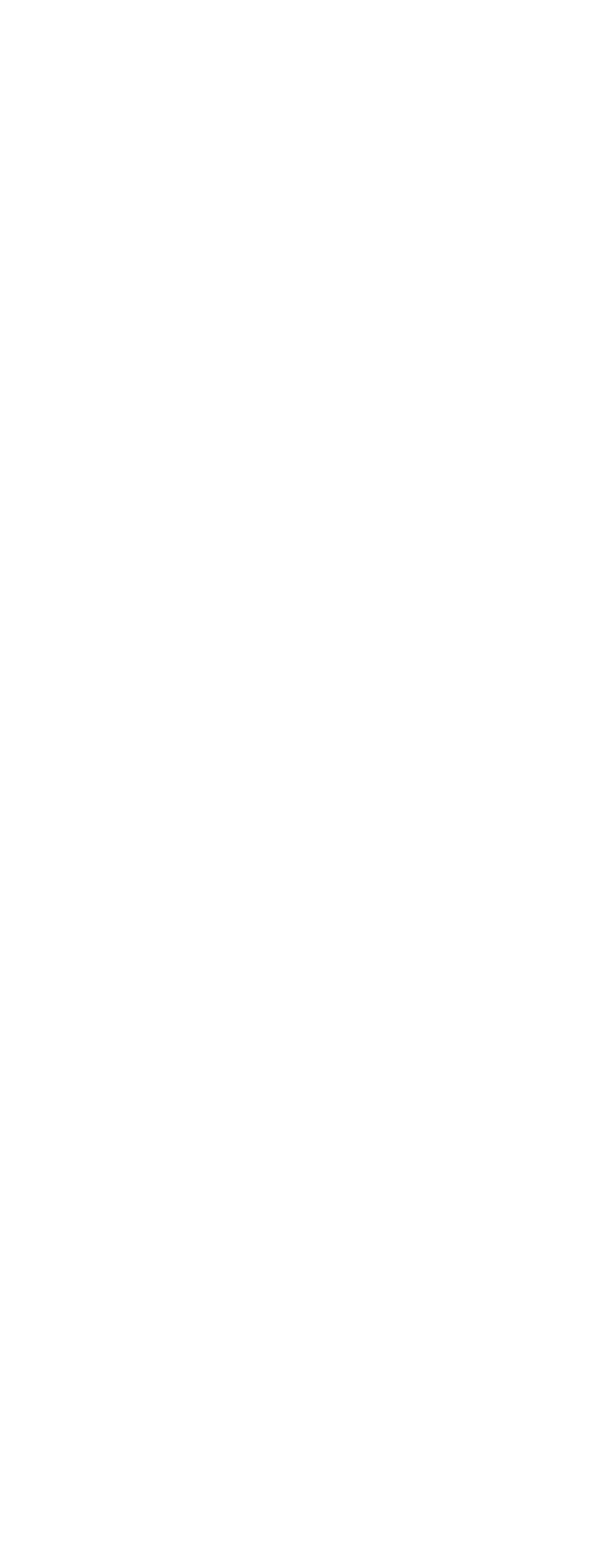
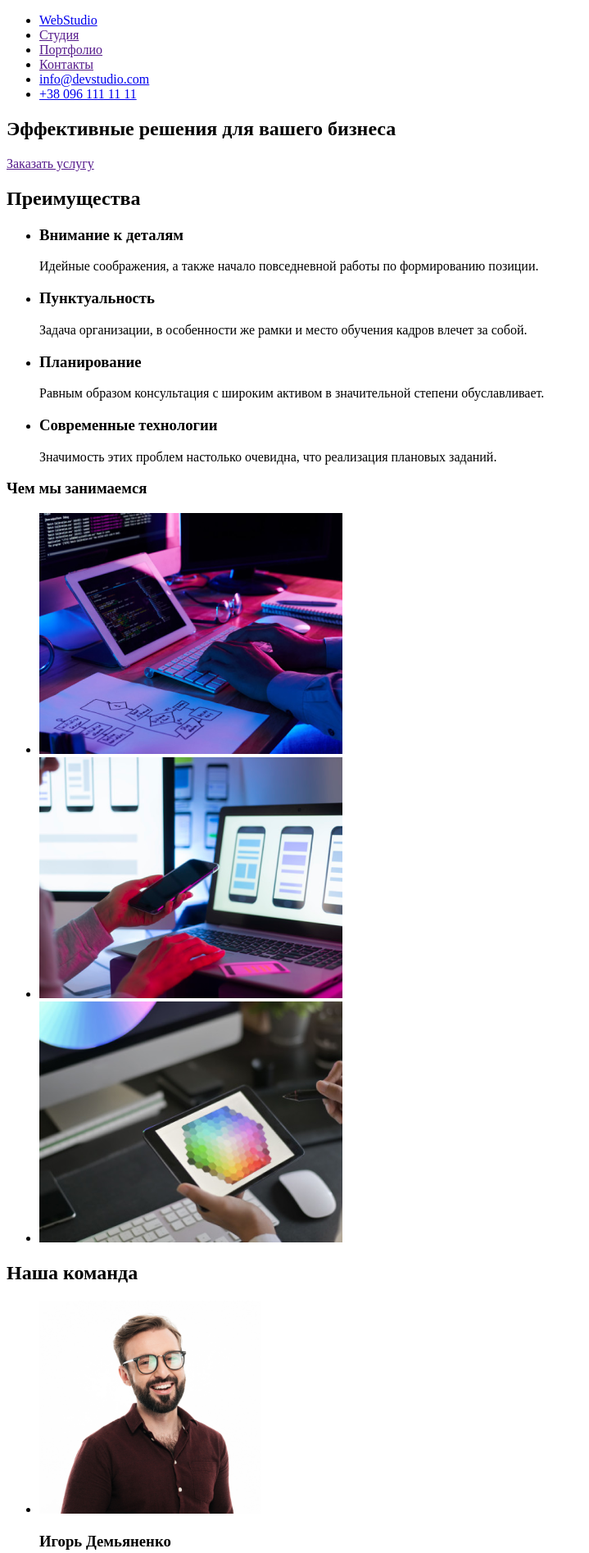
Before and after one commit to Yevhenns/goit-markup-hw-01, a plain HTML site: page index.html in a window 1280 px wide. Shown: the top 1895 px of the page at 82% size, without its empty margins (0-719 px from the left). Before the commit the page ends 800 px from the top, so only its background shows below. Drawn offline with Linux system fonts and the light colour scheme.

Commit message:
Добавлены фото

```diff
--- a/index.html
+++ b/index.html
@@ -4,9 +4,94 @@
     <meta charset="UTF-8">
     <meta http-equiv="X-UA-Compatible" content="IE=edge">
     <meta name="viewport" content="width=device-width, initial-scale=1.0">
-    <title>Document</title>
+    <title>WebStudio</title>
 </head>
-<body>
-
-</body>
+<main>
+    <!-- Заголовок списком -->
+    <header>
+        <nav>
+            <ul>
+                <li> <a href="/index.html">WebStudio</a> </li>
+                <li> <a href="">Студия</a> </li>
+                <li> <a href="">Портфолио</a> </li>
+                <li> <a href="">Контакты</a> </li>
+                <li> <a href="mailto:info@devstudio.com">info@devstudio.com</a> </li>
+                <li> <a href="tel:+380961111111">+38 096 111 11 11</a> </li>
+            </ul>
+        </nav>
+    </header>
+    <!-- 1 секция -->
+    <section>
+        <h1>Эффективные решения для вашего бизнеса</h1>
+        <a href="">Заказать услугу</a>
+    </section>
+    <!-- 2 секция -->
+    <section>
+        <!-- h2 будет скрыт -->
+        <h2>Преимущества</h2>
+        <ul>
+            <li>
+                <h3>Внимание к деталям</h3>
+                <p>Идейные соображения, а также начало повседневной работы по формированию позиции.</p>
+            </li>
+            <li>
+                <h3>Пунктуальность</h3>
+                <p>Задача организации, в особенности же рамки и место обучения кадров влечет за собой.</p>
+            </li>
+            <li>
+                <h3>Планирование</h3>
+                <p>Равным образом консультация с широким активом в значительной степени обуславливает.</p>
+            </li>
+            <li>
+                <h3>Современные технологии</h3>
+                <p>Значимость этих проблем настолько очевидна, что реализация плановых заданий.</p>
+            </li>
+        </ul>
+        <h3>Чем мы занимаемся</h3>
+        <ul>
+            <li>
+                <img src="/image/1.png" alt="алгоритм" width="370">
+            </li>
+            <li>
+                <img src="/image/2.png" alt="для смартфонов" width="370">
+            </li>
+            <li>
+                <img src="/image/3.png" alt="цвета" width="370">
+            </li>
+        </ul>
+    </section>
+    <!-- 3 секция -->
+    <section>
+        <h2>Наша команда</h2>
+        <ul>
+            <li>
+                <img src="/image/1.1.jpg" alt="Игорь" width="270">
+                <h3>Игорь Демьяненко</h3>
+                <p>Product Designer</p>
+            </li>
+            <li>
+                <img src="/image/1.2.jpg" alt="Ольга" width="270">
+                <h3>Ольга Репина</h3>
+                <p>Frontend Developer</p>
+            </li>
+            <li>
+                <img src="/image/1.3.jpg" alt="Николай" width="270">
+                <h3>Николай Тарасов</h3>
+                <p>Marketing</p>
+            </li>
+            <li>
+                <img src="/image/1.4.jpg" alt="Михаил" width="270">
+                <h3>Михаил Ермаков</h3>
+                <p>UI Designer</p>
+            </li>
+        </ul>
+    </section>
+</main>
+<!-- Футер -->
+<footer>
+    <h2> <a href="/index.html">WebStudio</a> </h2>
+    <address> г. Киев, пр-т Леси Украинки, 26 </address>
+    <p> info@example.com </p>
+    <p> +38 099 111 11 11 </p>
+</footer>
 </html>
```
Also changed, not shown: image/1.1.jpg (added), image/1.2.jpg (added), image/1.3.jpg (added), image/1.4.jpg (added), image/1.png (added), image/2.png (added), image/3.png (added).
